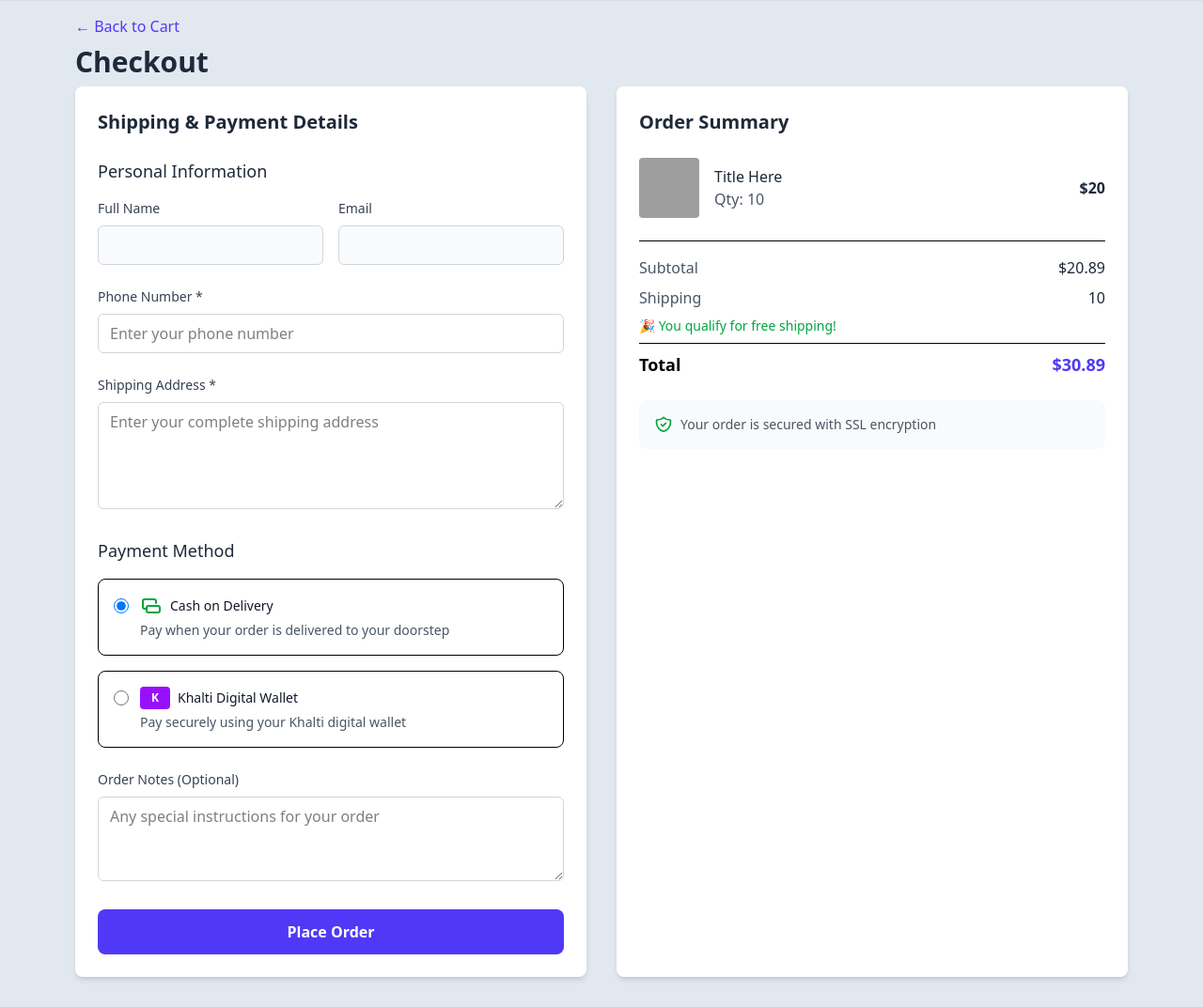
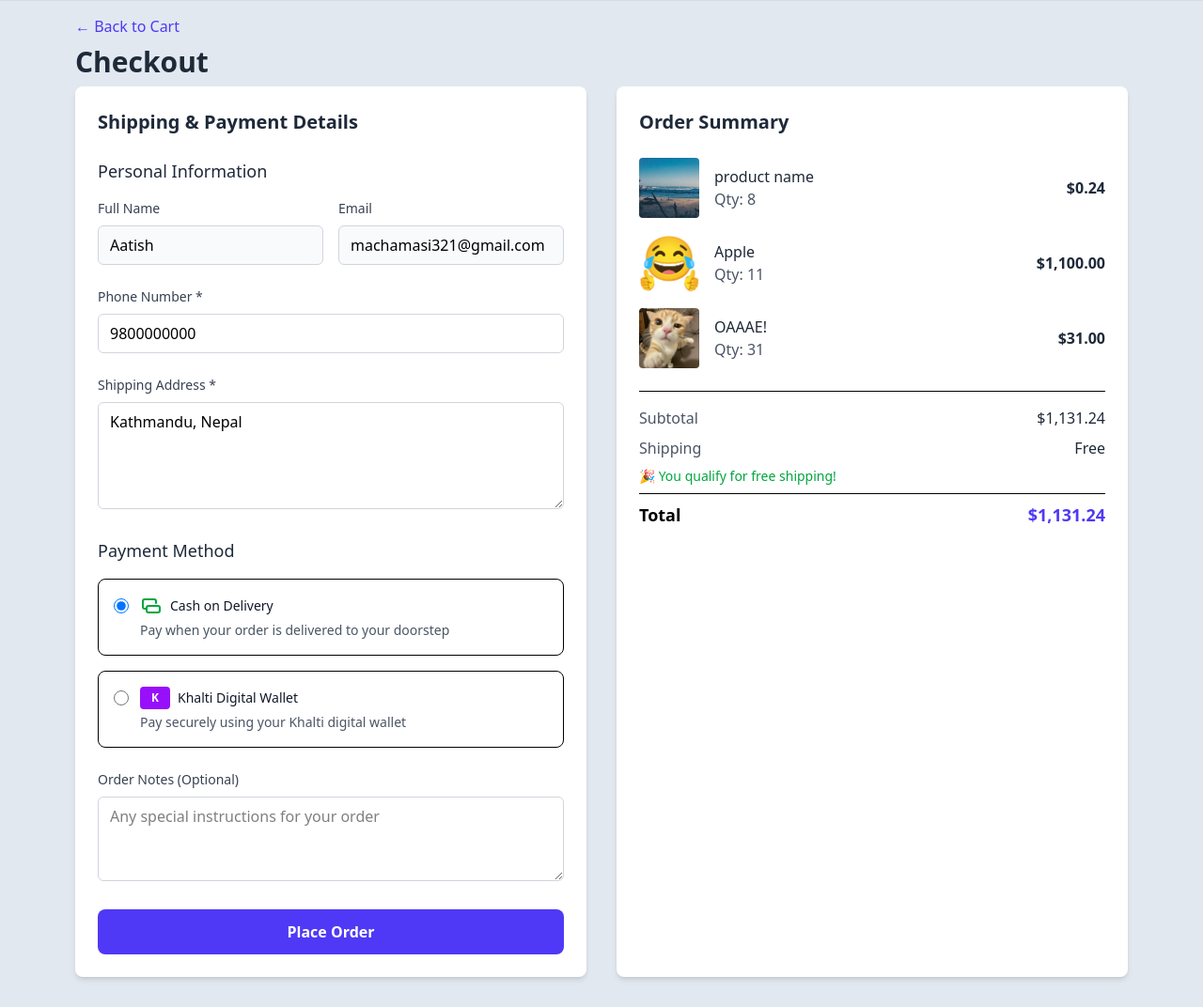
Before and after one commit to Aatish250/ecommercePHP, a PHP site: page /user/checkout.php in a window 1280 px wide. Shown: the part 64-1136 px from the top of the page at 94% size. Run offline with PHP 8.4, Linux system fonts and the light colour scheme; data comes from the database, SQL or seed files in the repository; data that the repository does not hold is empty; grey boxes are pictures that could not be loaded.

Commit message:
users modified checkout page

```diff
--- a/user/checkout.php
+++ b/user/checkout.php
@@ -13,6 +13,115 @@
     include '../components/user_nav.php';
     include '../components/flashMessage.php';
     require '../config/db.php';
+
+    $user_id = "1"; // to be changed later
+    $user_username = "Aatish"; // to be changed later
+    $user_email = "machamasi321@gmail.com"; // to be changed later
+    $user_phone = "9800000000"; // to be changed later
+    $user_shipping_address = "Kathmandu, Nepal"; // to be changed later
+    if(isset($_GET['selected_cart_ids'])){
+        $selected_cart_id = $_GET['selected_cart_ids'];
+        $whereClause = " AND cart_id IN ($selected_cart_id)";
+        echo "Selected Cart ID: ".$selected_cart_id;
+    }else{
+        $whereClause = "";
+    }
+
+    $cartQuery = "SELECT * FROM cart_details WHERE user_id = $user_id $whereClause";
+
+
+    $subtotal = 0;
+
+    $cartResult = mysqli_query($conn, $cartQuery);
+
+    if(!mysqli_num_rows($cartResult)) {
+        header ("Location: cart.php");
+        exit();
+    }
+
+    // to verify if there is any data found
+    while($row = mysqli_fetch_assoc($cartResult)){
+        $cart_items[] = $row;
+    }
+
+    // Calculate totals
+    $subtotal = 0;
+    foreach ($cart_items as $item) {
+        $subtotal += $item['product_price'] * $item['quantity'];
+    }
+
+    $shipping_fee = $subtotal > 1000 ? 0 : 10; // Free shipping over $100
+    $total = $subtotal + $shipping_fee;
+
+
+    // interact with the database
+    if ($_SERVER['REQUEST_METHOD'] == 'POST') {
+        $shipping_address = $_POST['shipping_address'];
+        $phone = $_POST['phone'];
+        $payment_method = $_POST['payment_method'];
+        $notes = $_POST['notes'] ?? '';
+
+        echo "<br>Placed Order Details:<br><pre>";
+        echo $shipping_address;
+        echo $phone;
+        echo $payment_method;
+        echo $notes;
+
+
+            // Create order
+            $orderQuery = "INSERT INTO orders (uid, total, shipping_address, phone, payment_method, notes, status)
+                           VALUES ('$user_id', '$total', '$shipping_address', '$phone', '$payment_method', '$notes', 'pending')";
+
+
+            $resultOrderQuery = mysqli_query($conn, $orderQuery);
+
+            $order_id = mysqli_insert_id($conn);
+
+            // Add order items
+            foreach ($cart_items as $item) {
+                $product_id = $item['product_id'];
+                $quantity = $item['quantity'];
+                $product_price = $item['product_price'];
+
+                $orderItemQuery = "INSERT INTO order_items (order_id, product_id, quantity, price) VALUES ('$order_id', '$product_id', '$quantity', '$product_price')";
+                $resultOrderItemQuery = mysqli_query($conn, $orderItemQuery);
+                // Update product stock
+                $updateStockQuery = "UPDATE products SET stock = stock - $quantity WHERE product_id = $product_id";
+                $resultUpdateStockQuery = mysqli_query($conn, $updateStockQuery);
+            }
+
+            // Clear cart
+            $clearCartQuery = "DELETE FROM cart WHERE user_id = $user_id $whereClause";
+            $resultClearCartQuery = mysqli_query($conn, $clearCartQuery);
+
+            if($resultOrderQuery &&$resultOrderItemQuery && $resultUpdateStockQuery && $resultClearCartQuery){
+                $_SESSION['message-status'] = 'success';
+                $_SESSION['message-'] = "Order placed successfully";
+                if ($payment_method === 'khalti') {
+                    // Redirect to Khalti payment
+                    header("Location: khalti-payment.php?order_id=$order_id");
+                } else {
+                    // Redirect to order confirmation
+                    header("Location: order-confirmation.php?order_id=$order_id");
+                }
+                // exit();
+            }else{
+                $_SESSION['message-status'] = 'fail';
+                $_SESSION['message-'] = "Order placement failed";
+            }
+            echo "<br>Order ID: ".$order_id."</pre><br>";
+
+    }
+    ?>
+
+    <?php
+    if (isset($_SESSION['message-status']) && isset($_SESSION['message'])) {
+        ?>
+        <script>
+            setFlashMessage("<?php echo $_SESSION['message-status'] ?>", "<?php echo $_SESSION['message'] ?>");
+        </script>
+        <?php
+    }
     ?>
 
     <div class="max-w-6xl mx-auto px-4 py-8">
@@ -21,10 +130,6 @@
         </div>
 
         <h1 class="text-3xl font-bold text-gray-800 mb-2">Checkout</h1>
-        <?php //$error_message = "This is a test error message"; ?>
-        <script>
-            setFlashMessage("fail", "<?php echo $error_message; ?>");
-        </script>
 
         <div class="grid grid-cols-1 lg:grid-cols-2 gap-8">
             <!-- Checkout Form -->
@@ -38,12 +143,12 @@
                         <div class="grid grid-cols-1 md:grid-cols-2 gap-4">
                             <div>
                                 <label class="block text-sm font-medium text-gray-700 mb-2">Full Name</label>
-                                <input type="text" value="<?php //echo htmlspecialchars($user['name']); ?>" readonly
+                                <input type="text" value="<?php echo htmlspecialchars($user_username); ?>" readonly
                                        class="w-full px-3 py-2 border border-gray-300 rounded-md bg-gray-50">
                             </div>
                             <div>
                                 <label class="block text-sm font-medium text-gray-700 mb-2">Email</label>
-                                <input type="email" value="<?php //echo htmlspecialchars($user['email']); ?>" readonly
+                                <input type="email" value="<?php echo htmlspecialchars($user_email); ?>" readonly
                                        class="w-full px-3 py-2 border border-gray-300 rounded-md bg-gray-50">
                             </div>
                         </div>
@@ -54,6 +159,7 @@
                         <label class="block text-sm font-medium text-gray-700 mb-2">Phone Number *</label>
                         <input type="tel" name="phone" required
                                class="w-full px-3 py-2 border border-gray-300 rounded-md focus:outline-none focus:ring-2 focus:ring-indigo-500"
+                               value="<?php echo htmlspecialchars($user_phone); ?>"
                                placeholder="Enter your phone number">
                     </div>
 
@@ -62,7 +168,7 @@
                         <label class="block text-sm font-medium text-gray-700 mb-2">Shipping Address *</label>
                         <textarea name="shipping_address" rows="4" required
                                   class="w-full px-3 py-2 border border-gray-300 rounded-md focus:outline-none focus:ring-2 focus:ring-indigo-500"
-                                  placeholder="Enter your complete shipping address"></textarea>
+                                  placeholder="Enter your complete shipping address"><?php echo htmlspecialchars($user_shipping_address); ?></textarea>
                     </div>
 
                     <!-- Payment Method -->
@@ -113,6 +219,10 @@
                                   placeholder="Any special instructions for your order"></textarea>
                     </div>
 
+                    <!-- <a type="submit" href="order-confirmation.php"
+                            class="w-full bg-indigo-600 text-white py-3 px-6 rounded-lg hover:bg-indigo-700 transition-colors font-semibold">
+                        Place Order
+                    </a> -->
                     <button type="submit"
                             class="w-full bg-indigo-600 text-white py-3 px-6 rounded-lg hover:bg-indigo-700 transition-colors font-semibold">
                         Place Order
@@ -126,55 +236,44 @@
 
                 <!-- Order Items -->
                 <div class="space-y-4 mb-6">
-                    <?php //foreach ($cart_items as $item): ?>
+                    <?php foreach ($cart_items as $item): ?>
                         <div class="flex items-center space-x-4">
-                            <img src="https://picsum.photos/200<?php //echo $item['image'] ?: '/placeholder.svg?height=60&width=60'; ?>"
-                                 alt="<?php //echo htmlspecialchars($item['name']); ?>"
+                            <img src="<?php echo '../img/product/'.$item['image']; ?>"
+                                 alt="<?php echo htmlspecialchars($item['product_name']); ?>"
                                  class="w-16 h-16 object-cover rounded">
                             <div class="flex-1">
-                                <h3 class="font-medium text-gray-800"><?php echo "Title Here";//htmlspecialchars($item['name']); ?></h3>
-                                <p class="text-gray-600">Qty: <?php echo 10;//$item['quantity']; ?></p>
+                                <h3 class="font-medium text-gray-800"><?php echo htmlspecialchars($item['product_name']); ?></h3>
+                                <p class="text-gray-600">Qty: <?php echo $item['quantity']; ?></p>
                             </div>
                             <div class="text-right">
                                 <p class="font-semibold text-gray-800">
-                                    $<?php echo 20;//number_format($item['price'] * $item['quantity'], 2); ?>
+                                    $<?php echo number_format($item['product_price'] * $item['quantity'], 2); ?>
                                 </p>
                             </div>
                         </div>
-                    <?php //endforeach; ?>
+                    <?php endforeach; ?>
                 </div>
 
                 <!-- Order Totals -->
                 <div class="border-t pt-4 space-y-2">
                     <div class="flex justify-between">
                         <span class="text-gray-600">Subtotal</span>
-                        <span class="text-gray-800">$<?php echo number_format(20.889, 2);//number_format($subtotal, 2); ?></span>
+                        <span class="text-gray-800">$<?php echo number_format($subtotal, 2); ?></span>
                     </div>
                     <div class="flex justify-between">
                         <span class="text-gray-600">Shipping</span>
                         <span class="text-gray-800">
-                            <?php echo 10; ?>
-                            <?php //echo $shipping_fee > 0 ? '$' . number_format($shipping_fee, 2) : 'Free'; ?>
+                            <?php echo $shipping_fee > 0 ? '$' . number_format($shipping_fee, 2) : 'Free'; ?>
                         </span>
                     </div>
-                    <?php //if ($shipping_fee == 0 && $subtotal > 100): ?>
+                    <?php if ($shipping_fee == 0 && $subtotal > 100): ?>
                         <div class="text-sm text-green-600">
                             🎉 You qualify for free shipping!
                         </div>
-                    <?php //endif; ?>
+                    <?php endif; ?>
                     <div class="flex justify-between text-lg font-semibold border-t pt-2">
                         <span>Total</span>
-                        <span class="text-indigo-600">$<?php echo number_format(30.889, 2);//number_format($total, 2); ?></span>
-                    </div>
-                </div>
-
-                <!-- Security Notice -->
-                <div class="mt-6 p-4 bg-gray-50 rounded-lg">
-                    <div class="flex items-center">
-                        <svg class="w-5 h-5 text-green-600 mr-2" fill="none" stroke="currentColor" viewBox="0 0 24 24">
-                            <path stroke-linecap="round" stroke-linejoin="round" stroke-width="2" d="M9 12l2 2 4-4m5.618-4.016A11.955 11.955 0 0112 2.944a11.955 11.955 0 01-8.618 3.04A12.02 12.02 0 003 9c0 5.591 3.824 10.29 9 11.622 5.176-1.332 9-6.03 9-11.622 0-1.042-.133-2.052-.382-3.016z"></path>
-                        </svg>
-                        <span class="text-sm text-gray-600">Your order is secured with SSL encryption</span>
+                        <span class="text-indigo-600">$<?php echo number_format($total, 2); ?></span>
                     </div>
                 </div>
             </div>
```
